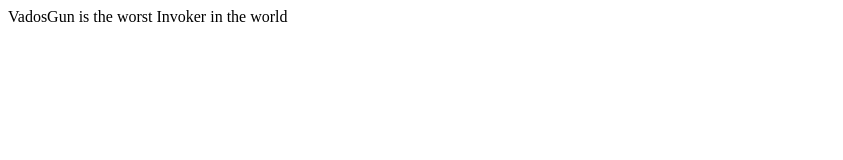
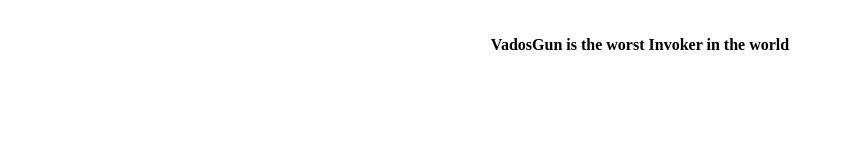
Before and after one commit to VladNikAI/Ganjapog, a plain HTML site: page index.html in a window 1280 px wide. Shown: the whole page, without its empty margins (0-843 px from the left). Drawn offline with Linux system fonts and the light colour scheme.

Commit message:
Text-align:center

```diff
--- a/index.html
+++ b/index.html
@@ -6,11 +6,13 @@
     <title>VadosPog</title>
     <style>
       p {
-        margin: auto;
-      }
+        text-align: center;
+        padding-top: 20px;
+          }
     </style>
   </head>
   <body>
-    <p>VadosGun is the worst Invoker in the world</p>
+      <p><b>VadosGun is the worst Invoker in the world</b></p>
+    </div>
   </body>
 </html>
```
